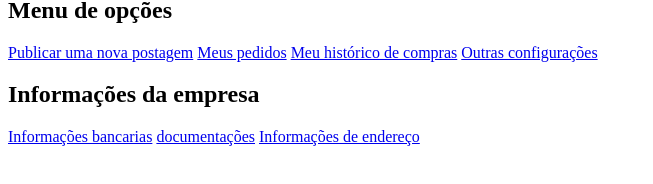
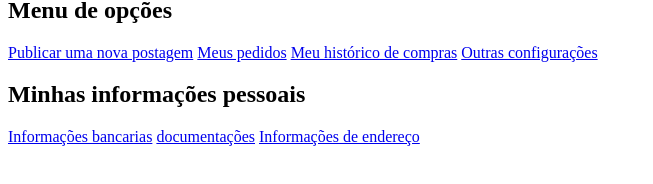
Before and after one commit to GabrielPires2026/Projeto-Flachs, a plain HTML site: page Prototipos/Web/Cliente/Perfil-cliente.html in a window 1280 px wide. Shown: the part 212-396 px from the top of the page, without its empty margins (0-653 px from the left). Drawn offline with Linux system fonts and the light colour scheme.

Commit message:
Corrigindo classes 'container-informacoes-pessoais' - removendo header que veio do ctrl+c e ctrl+v de estruturas semelhantes - no ultimo section do codigo

```diff
--- a/Prototipos/Web/Cliente/Perfil-cliente.html
+++ b/Prototipos/Web/Cliente/Perfil-cliente.html
@@ -37,10 +37,8 @@
                 <a href="#" class="opcao-outras-configuracoes">Outras configurações</a>
             </nav>
         </section>
-        <section class="container-informacoes-empresa">
-            <header class="header-informacoes-empresa">
-                <h2>Informações da empresa</h2>
-            </header>
+        <section class="container-informacoes-pessoais">
+           <h2>Minhas informações pessoais</h2>
             <nav class="menu-informacoes-pessoais">
                 <a href="#" class="opcao-informacoes-bancarias">Informações bancarias</a>
                 <a href="#" class="opcao-documentacao">documentações</a>
```
